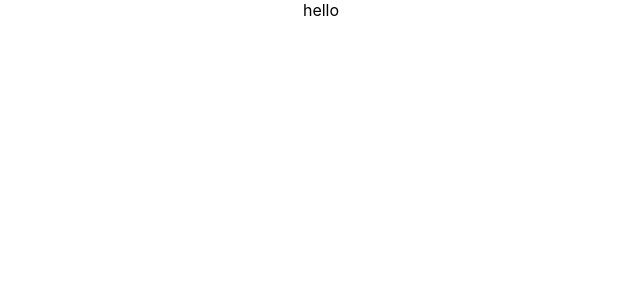
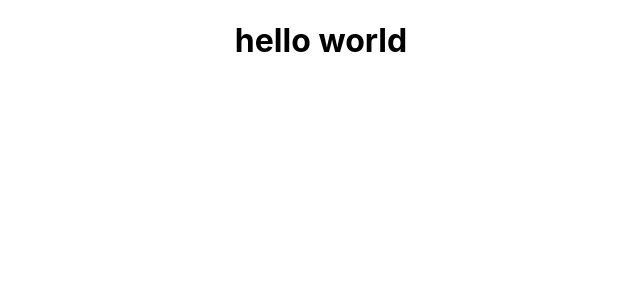
Before and after one commit to Umar-basharat/final12, a React (Create React App) app: page / in a window 1280 px wide. Shown: the top 300 px of the page, without its empty margins (319-959 px from the left). Built offline with nearby package versions, Linux system fonts and the light colour scheme.

Commit message:
Update App.js

```diff
--- a/src/App.js
+++ b/src/App.js
@@ -3,8 +3,9 @@ import './App.css';
 
 function App() {
   return (
-    <div className="App">	   hello
-    {/* <header className="App-header">
+    <div className="App">
+    <h1>hello world</h1>
+     {/* <header className="App-header">
       <img src={logo} className="App-logo" alt="logo" />
       <p>
         Edit <code>src/App.js</code> and save to reload.
@@ -17,7 +18,7 @@ function App() {
       >
         Learn React
       </a>
-    </header>	 */}
+    </header>	  */}
   </div>
   );
 }
```
